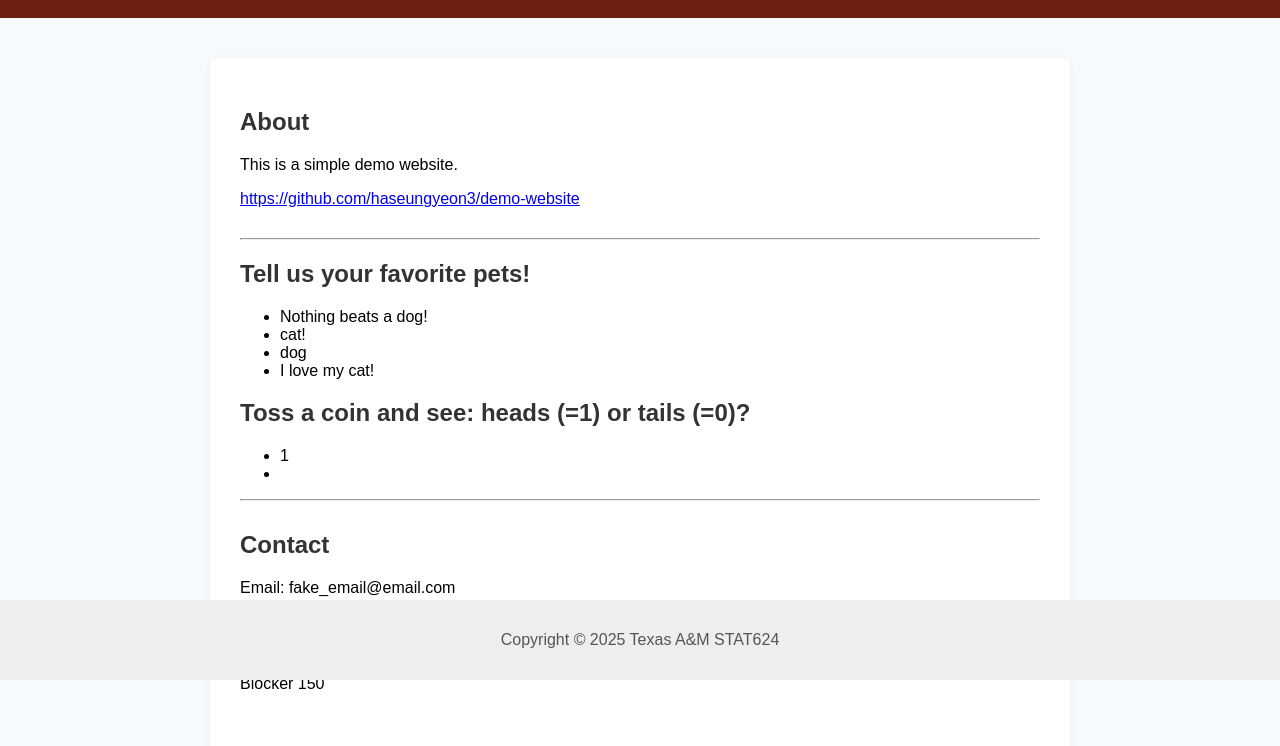
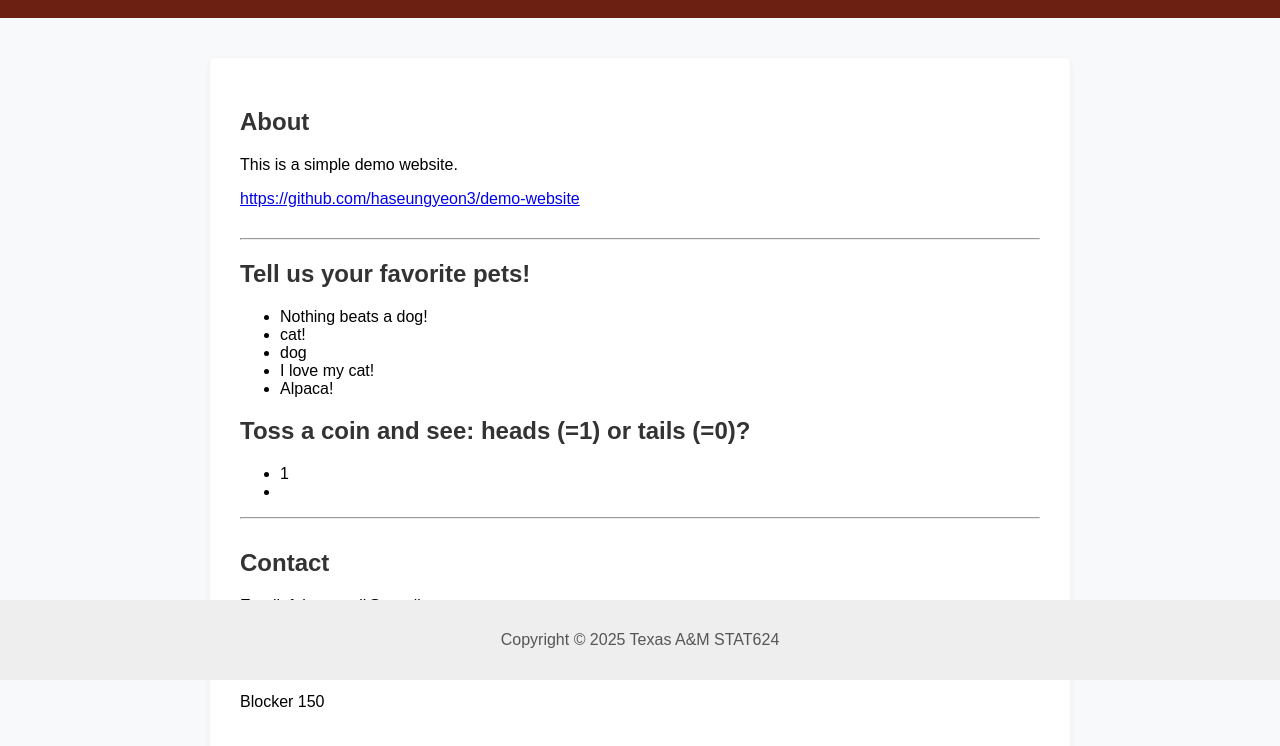
Before and after one commit to haseungyeon3/demo-website, a plain HTML site: page index.html in a window 1280 px wide. Shown: the part 120-866 px from the top of the page. Drawn offline with Linux system fonts and the light colour scheme.

Commit message:
Added favorite animal

```diff
--- a/index.html
+++ b/index.html
@@ -30,6 +30,7 @@
                 <li> cat!  </li>
                 <li> dog </li>
 	          	<li> I love my cat! </li>
+                <li> Alpaca!  </li>
 
 
             </ul>
```
